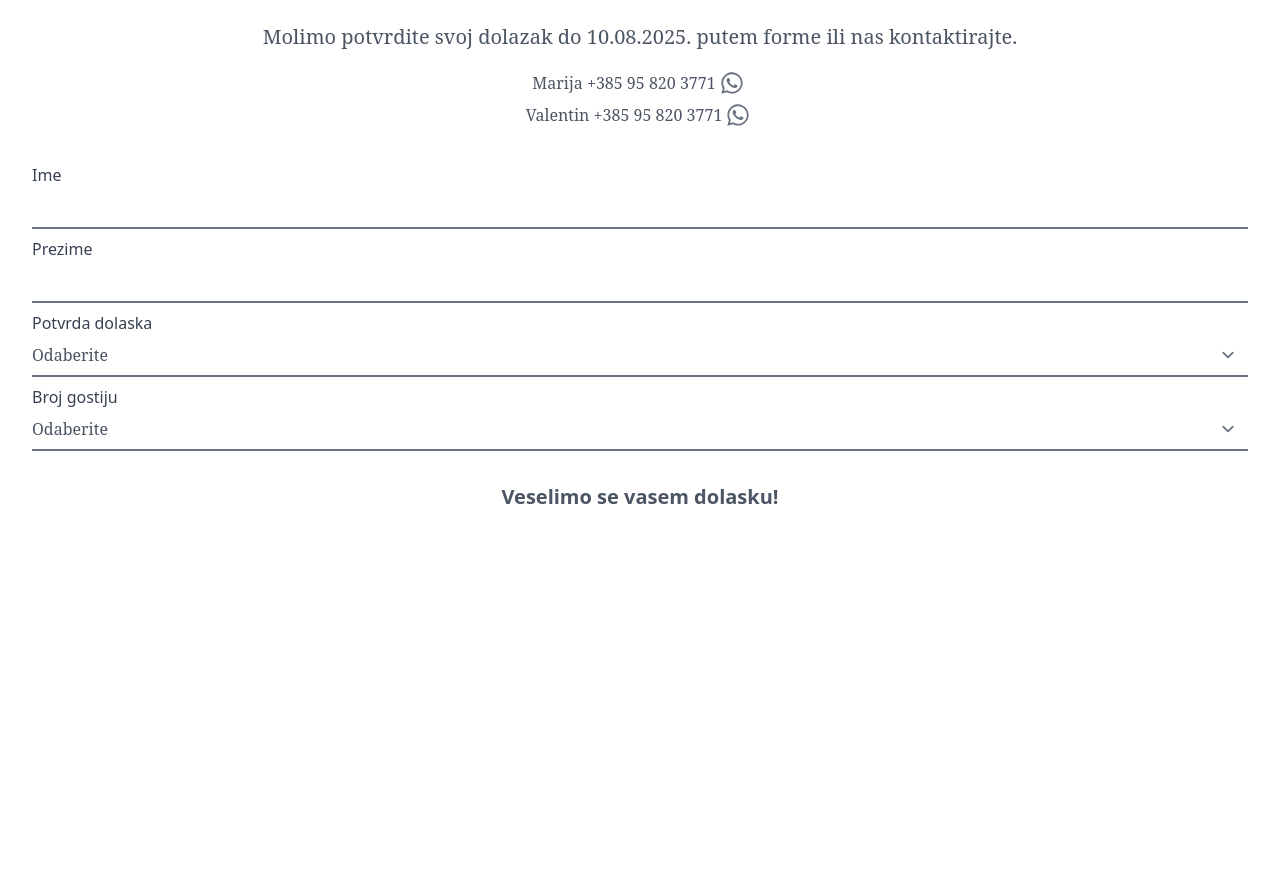
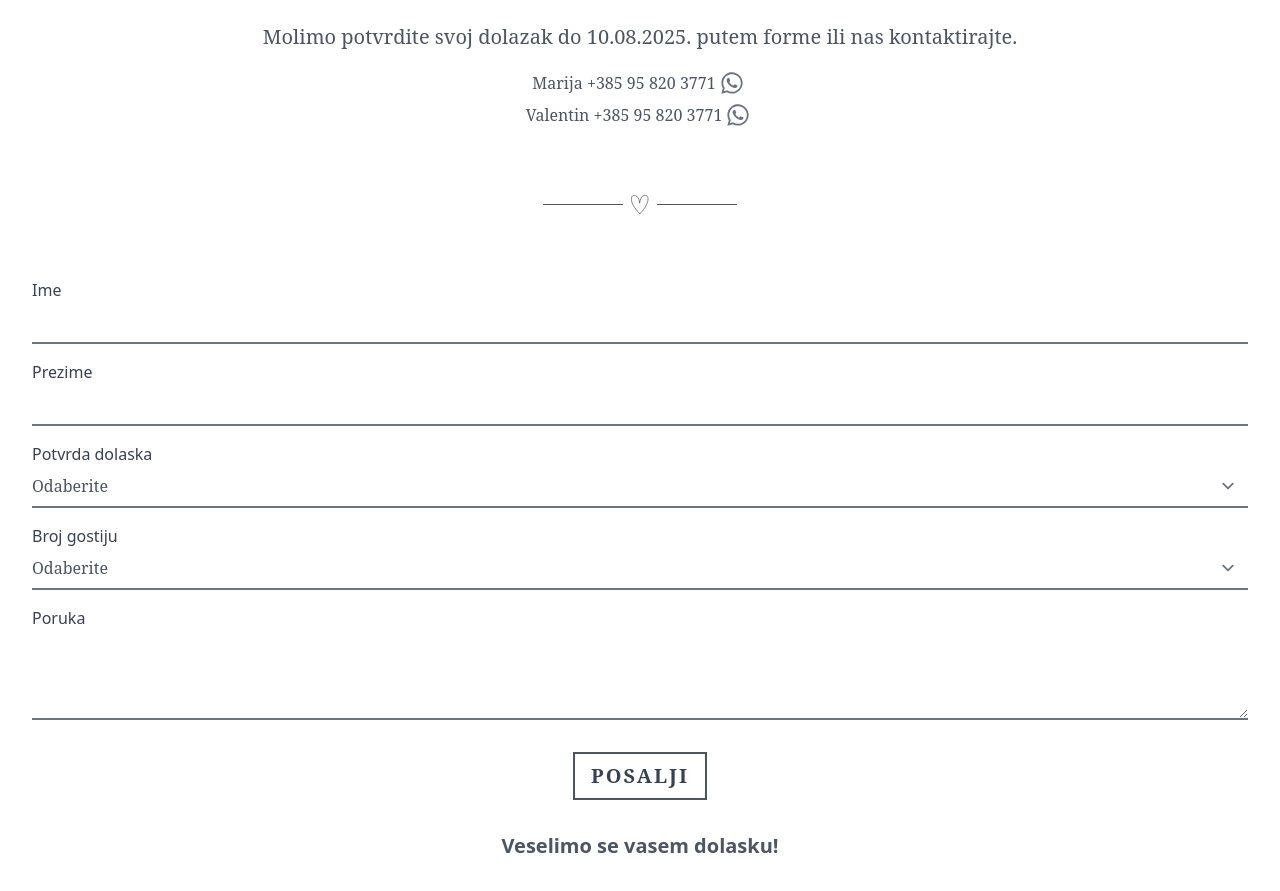
Before and after one commit to TerroqDev/pozivnica, a SvelteKit app: page / in a window 1280 px wide. Shown: the part 1680-2571 px from the top of the page. Before the commit the page ends 2223 px from the top, so only its background shows below. Built offline with nearby package versions, Linux system fonts and the light colour scheme.

Commit message:
updated form, added button

```diff
--- a/src/routes/+page.svelte
+++ b/src/routes/+page.svelte
@@ -236,28 +236,56 @@
 		</div>
 	</div>
 </div>
+
+<div class="flex items-center justify-center gap-2 pb-8 pt-16">
+	<div bind:this={firstLeftDivider} class="h-[0.8px] w-20 origin-right bg-gray-600"></div>
+	<div class="">
+		<svg
+			width="17.5"
+			height="19.25"
+			viewBox="0 0 70 77"
+			fill="none"
+			xmlns="http://www.w3.org/2000/svg"
+		>
+			<path
+				d="M34.6031 31.0001C32.1092 18.6496 29.407 4.46732 14.6031 2C6.76537 0.693718 2.66023 6.00006 1.16022 12.5001C-1.33977 36.0001 26.1031 66.0001 35.6031 75.5001"
+				stroke="black"
+				stroke-width="1.9"
+				stroke-linecap="round"
+			/>
+			<path
+				d="M34.6031 31.0349C37.0969 18.6844 39.9963 3.65921 54.8002 1.19189C62.6379 -0.114395 66.7273 5.44354 68.2274 11.9436C70.7273 35.4436 45.1031 66 35.603 75.5"
+				stroke="black"
+				stroke-width="1.9"
+				stroke-linecap="round"
+			/>
+		</svg>
+	</div>
+	<div bind:this={firstRightDivider} class="h-[0.8px] w-20 origin-left bg-gray-600"></div>
+</div>
+
 <div class="flex flex-col px-8 pt-8">
 	<label for="ime" class="text-gray-700">Ime</label>
 	<input
 		type="text"
 		id="ime"
 		name="ime"
-		class="border-0 border-b-2 font-noto text-gray-600 focus:ring-0"
+		class="border-0 border-b-2 font-noto text-gray-600 px-0 focus:ring-0"
 	/>
-	<label for="prezime" class="pt-2 text-gray-700">Prezime</label>
+	<label for="prezime" class="pt-4 text-gray-700">Prezime</label>
 	<input
 		type="text"
 		id="prezime"
 		name="prezime"
-		class="border-0 border-b-2 font-noto text-gray-600 focus:ring-0"
+		class="border-0 border-b-2 font-noto text-gray-600 px-0 focus:ring-0"
 	/>
-	<label for="dolazak" class="pt-2 text-gray-700">Potvrda dolaska</label>
+	<label for="dolazak" class="pt-4 text-gray-700">Potvrda dolaska</label>
 	<select id="dolazak" class="border-0 border-b-2 px-0 font-noto text-gray-600 focus:ring-0">
 		<option selected>Odaberite</option>
 		<option value="da">Da</option>
 		<option value="ne">Na</option>
 	</select>
-	<label for="brojgostiju" class="pt-2 text-gray-700">Broj gostiju</label>
+	<label for="brojgostiju" class="pt-4 text-gray-700">Broj gostiju</label>
 	<select id="brojgostiju" class="border-0 border-b-2 px-0 font-noto text-gray-600 focus:ring-0">
 		<option selected>Odaberite</option>
 		<option value="1">1</option>
@@ -268,8 +296,18 @@
 		<option value="6">6</option>
 		<option value="7">7</option>
 	</select>
+	<label for="poruka" class="pt-4 text-gray-700">Poruka</label>
+	<textarea
+		id="poruka"
+		name="poruka"
+        rows="3"
+		class="border-0 border-b-2 font-noto text-gray-600 focus:ring-0 px-0"
+	></textarea>
+    <div class="flex justify-center pt-8">
+        <button class="border-2 border-gray-600 uppercase text-gray-700 px-4 py-2 font-semibold font-noto text-xl tracking-widest">Posalji</button>
+    </div>
 </div>
 
-<div class="px-8 py-8 text-center text-xl font-bold text-gray-600">
+<div class="px-8 py-8 text-center text-xl font-extrabold text-gray-600">
 	<h1>Veselimo se vasem dolasku!</h1>
 </div>
```
